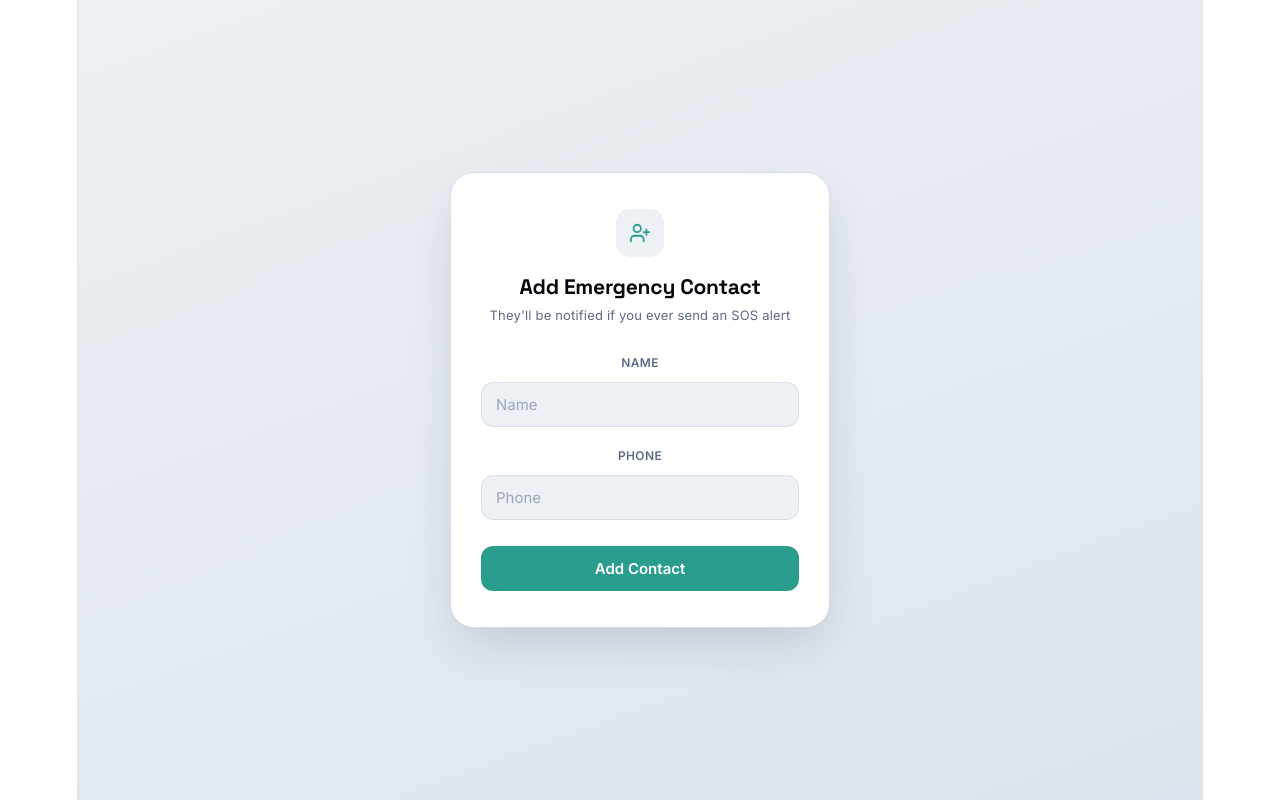
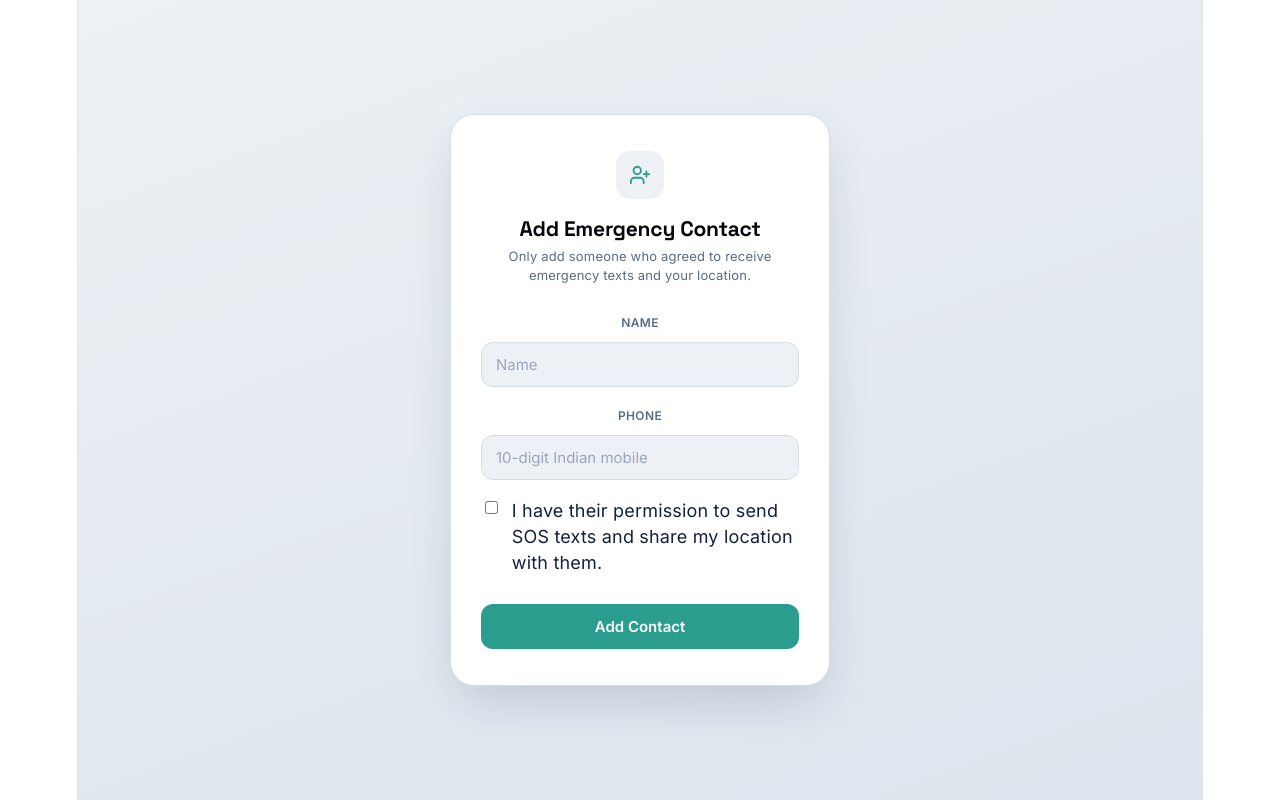
Before and after one commit to Indar-codes/girls-safety-alert, a React (Vite) app in the folder client/: page /add-contact in a window 1280 px wide. Built offline with nearby package versions, Linux system fonts and the light colour scheme.

Commit message:
Require consent before adding SOS contacts

```diff
--- a/client/src/pages/AddContact.jsx
+++ b/client/src/pages/AddContact.jsx
@@ -5,18 +5,24 @@ import "./AddContact.css";
 function AddContact() {
   const [name, setName] = useState("");
   const [phone, setPhone] = useState("");
+  const [consent, setConsent] = useState(false);
+  const [message, setMessage] = useState("");
 
   const handleAddContact = async () => {
+    setMessage("");
     try {
       const token = localStorage.getItem("token");
       await axios.post(
         "https://girls-safety-alert.onrender.com/emergency-contact",
-        { name, phone },
+        { name, phone, consent },
         { headers: { Authorization: "Bearer " + token } }
       );
-      alert("Contact Added Successfully");
+      setMessage("Contact added. They can receive your SOS text and location.");
+      setName("");
+      setPhone("");
+      setConsent(false);
     } catch (error) {
-      alert(error.response?.data?.message || "Unable to add contact.");
+      setMessage(error.response?.data?.message || "Unable to add contact.");
     }
   };
 
@@ -33,18 +39,24 @@ function AddContact() {
           </span>
         </div>
         <h2 className="contact-heading">Add Emergency Contact</h2>
-        <p className="contact-subtext">They'll be notified if you ever send an SOS alert</p>
+        <p className="contact-subtext">Only add someone who agreed to receive emergency texts and your location.</p>
         <div className="contact-field-group">
           <label htmlFor="contactName">Name</label>
           <input id="contactName" type="text" placeholder="Name" value={name}
-            onChange={(e) => setName(e.target.value)} />
+            onChange={(event) => setName(event.target.value)} />
         </div>
         <div className="contact-field-group">
           <label htmlFor="contactPhone">Phone</label>
-          <input id="contactPhone" type="text" placeholder="Phone" value={phone}
-            onChange={(e) => setPhone(e.target.value)} />
+          <input id="contactPhone" type="tel" inputMode="tel" autoComplete="tel" placeholder="10-digit Indian mobile" value={phone}
+            onChange={(event) => setPhone(event.target.value)} />
         </div>
-        <button className="contact-submit-button" onClick={handleAddContact}>
+        <label style={{display:"flex", gap:"0.6rem", alignItems:"flex-start", margin:"1rem 0", textAlign:"left"}}>
+          <input type="checkbox" checked={consent} onChange={(event) => setConsent(event.target.checked)} />
+          <span>I have their permission to send SOS texts and share my location with them.</span>
+        </label>
+        {message && <p role="status">{message}</p>}
+        <button className="contact-submit-button" onClick={handleAddContact}
+          disabled={!consent || !name.trim() || !phone.trim()}>
           Add Contact
         </button>
       </div>
```
